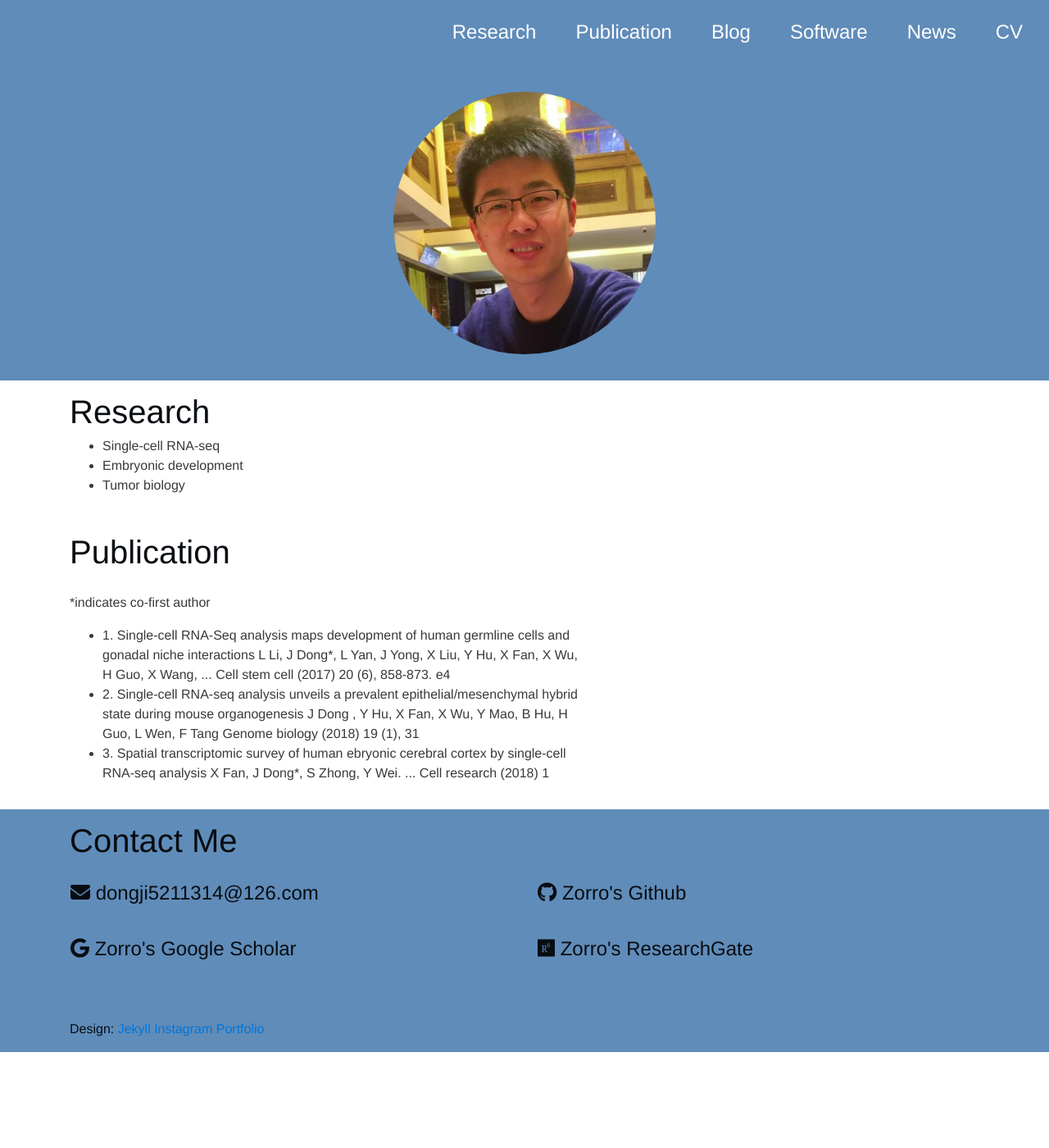
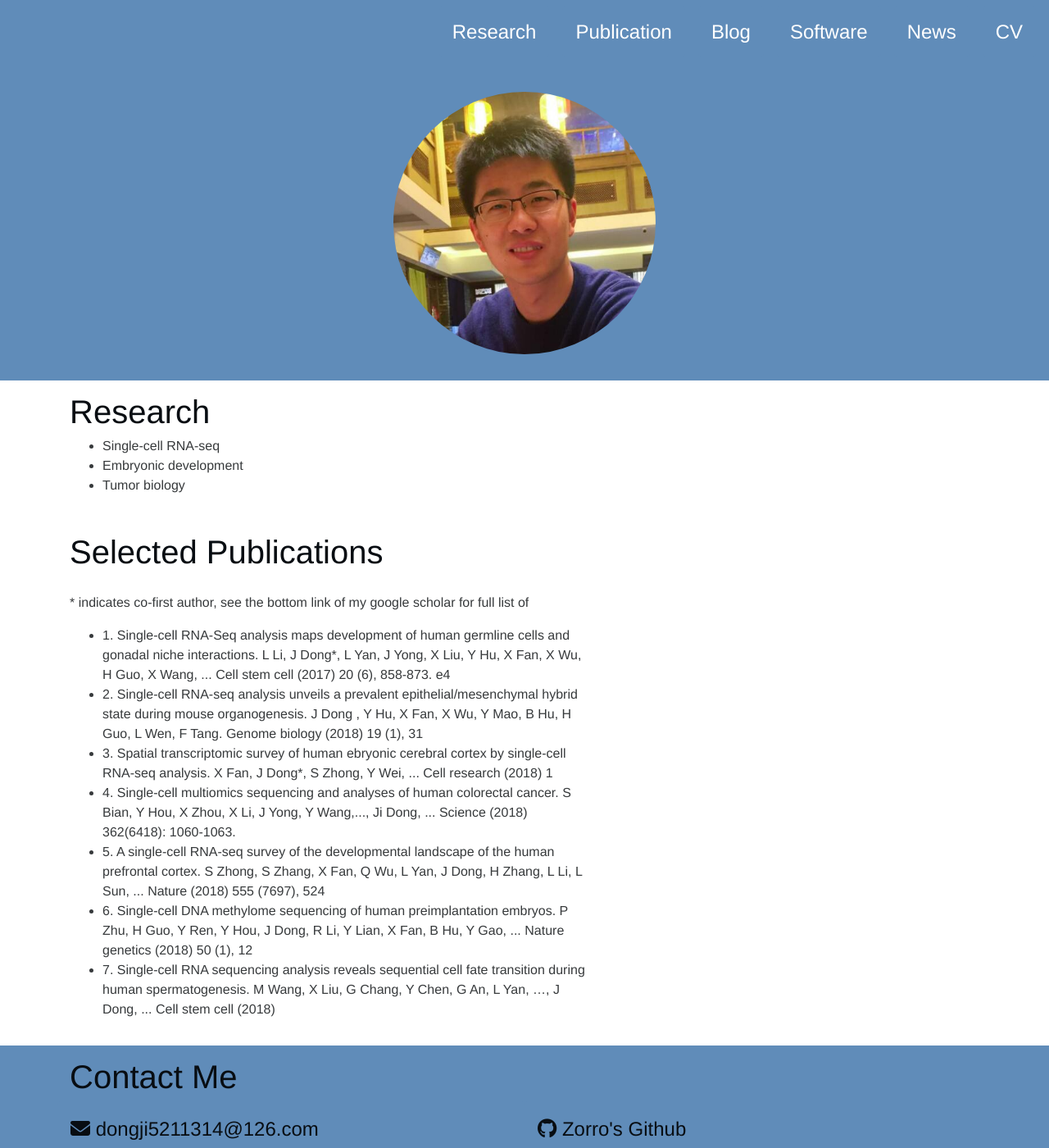
Before and after one commit to zorrodong/zorrodong.github.io, a Jekyll site: the page built from index.html, in a window 1280 px wide and 1400 px high. Shown: the whole window at 82% size. Built offline with Jekyll 4.4.1, drawn with Linux system fonts in a browser that asks for light colours; nearby versions of some CDN libraries.

Commit message:
Update instagram.html

```diff
--- a/_includes/instagram.html
+++ b/_includes/instagram.html
@@ -1,31 +1,58 @@
 <section class="container container-instagram">
   <div class="row">
     <div class="col-md-12">
-      <h1>Publication</h1>
+      <h1>Selected Publications</h1>
     </div>
     <div class="col-md-12">
 
       <div class="row list-row">
         <div class="col-md-7">
           <p>
-          *indicates co-first author
+          * indicates co-first author, see the bottom link of my google scholar for full list of
           </p>
           <ul>
             <li>
-              1. Single-cell RNA-Seq analysis maps development of human germline cells and gonadal niche interactions
+              1. Single-cell RNA-Seq analysis maps development of human germline cells and gonadal niche interactions.
                  L Li, J Dong*, L Yan, J Yong, X Liu, Y Hu, X Fan, X Wu, H Guo, X Wang, ...
                  Cell stem cell (2017) 20 (6), 858-873. e4
             </li>
+
             <li>
-              2. Single-cell RNA-seq analysis unveils a prevalent epithelial/mesenchymal hybrid state during mouse organogenesis
-                 J Dong , Y Hu, X Fan, X Wu, Y Mao, B Hu, H Guo, L Wen, F Tang
+              2. Single-cell RNA-seq analysis unveils a prevalent epithelial/mesenchymal hybrid state during mouse organogenesis.
+                 J Dong , Y Hu, X Fan, X Wu, Y Mao, B Hu, H Guo, L Wen, F Tang.
                  Genome biology (2018) 19 (1), 31
             </li>
+
             <li>
-              3. Spatial transcriptomic survey of human  ebryonic cerebral cortex by single-cell RNA-seq analysis
-                 X Fan, J Dong*, S Zhong, Y Wei. ...
+              3. Spatial transcriptomic survey of human  ebryonic cerebral cortex by single-cell RNA-seq analysis.
+                 X Fan, J Dong*, S Zhong, Y Wei, ...
                  Cell research (2018) 1
             </li>
+
+            <li>
+              4. Single-cell multiomics sequencing and analyses of human colorectal cancer.
+                 S Bian, Y Hou, X Zhou, X Li, J Yong, Y Wang,..., Ji Dong, ...
+                 Science (2018) 362(6418): 1060-1063.
+            </li>
+
+            <li>
+              5. A single-cell RNA-seq survey of the developmental landscape of the human prefrontal cortex.
+                 S Zhong, S Zhang, X Fan, Q Wu, L Yan, J Dong, H Zhang, L Li, L Sun, ...
+                 Nature (2018) 555 (7697), 524
+            </li>
+
+            <li>
+              6. Single-cell DNA methylome sequencing of human preimplantation embryos.
+                 P Zhu, H Guo, Y Ren, Y Hou, J Dong, R Li, Y Lian, X Fan, B Hu, Y Gao, ...
+                 Nature genetics (2018) 50 (1), 12
+            </li>
+
+            <li>
+              7. Single-cell RNA sequencing analysis reveals sequential cell fate transition during human spermatogenesis.
+                 M Wang, X Liu, G Chang, Y Chen, G An, L Yan, …, J Dong, ...
+                 Cell stem cell (2018)
+            </li>
+
           </ul>
         </div>
       </div>
```
